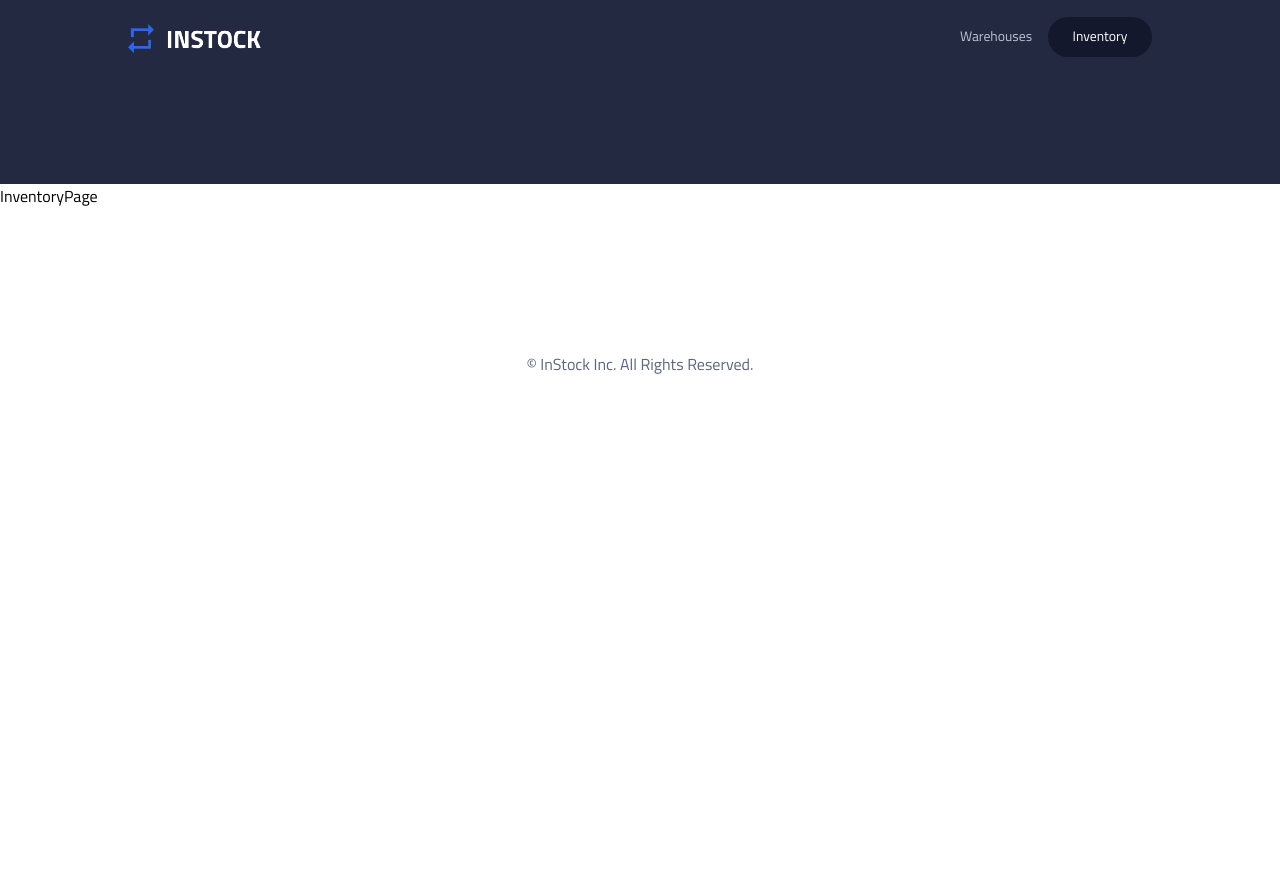
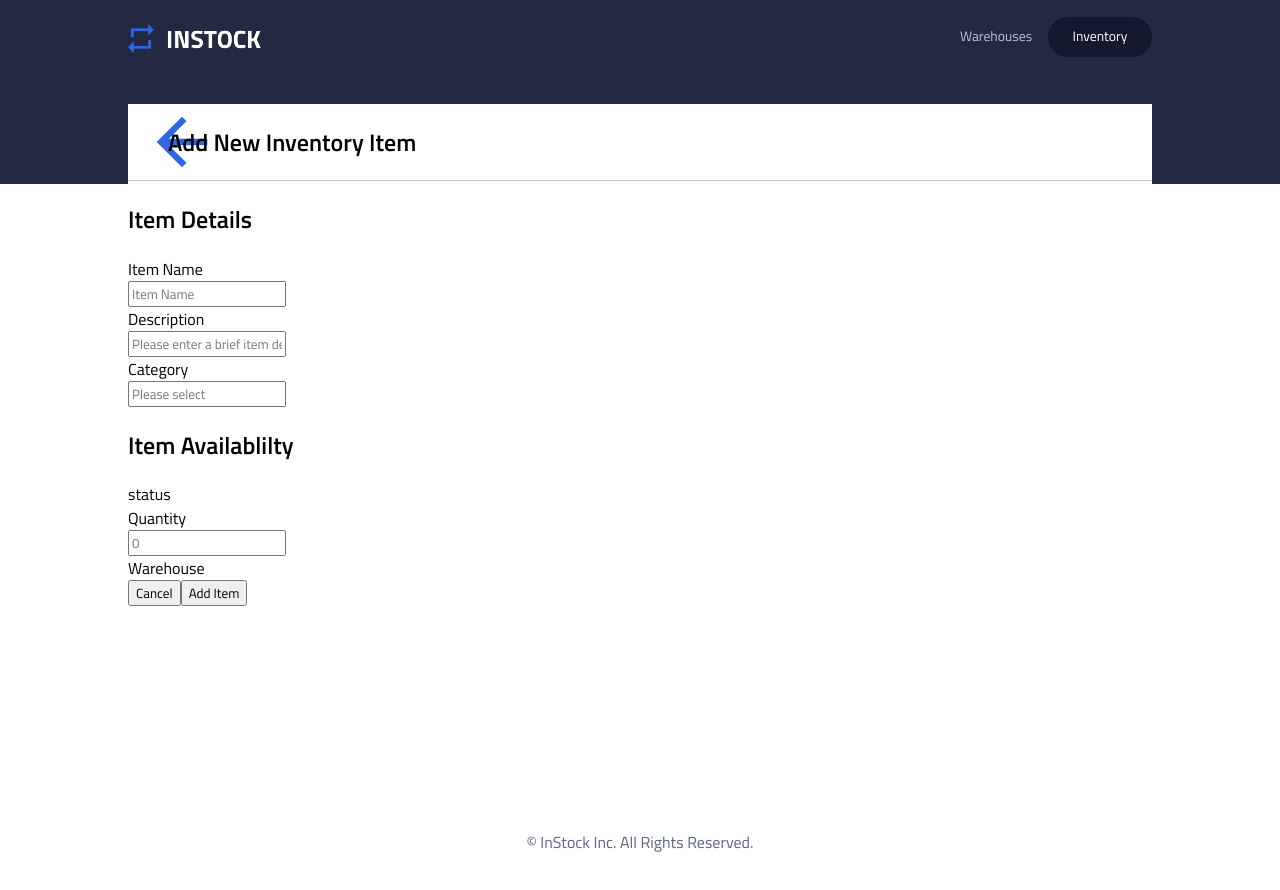
Before and after one commit to cathybi/instock-client, a React (Create React App) app: page /inventory in a window 1280 px wide. Shown: the top 890 px of the page. Before the commit the page ends 800 px from the top, so only its background shows below. Built offline with nearby package versions, Linux system fonts and the light colour scheme.

Commit message:
basic framework

```diff
--- a/src/components/AddNewInventory/AddNewInventory.jsx
+++ b/src/components/AddNewInventory/AddNewInventory.jsx
@@ -0,0 +1,94 @@
+import "./AddNewInventory.scss";
+import arrowBack from "../../assets/icons/arrow_back-24px.svg";
+import arrowDrop from "../../assets/icons/arrow_drop_down-24px.svg";
+import React from "react";
+import { Link } from "react-router-dom";
+
+function AddNewInventory() {
+  return (
+    <section className="new-inventory">
+      <div className="new-inventory__nav">
+        <div className="new-inventory__back">
+          <Link className="new-inventory__link" to="/inventory">
+            <img
+              src={arrowBack}
+              alt="arrow back"
+              className="new-inventory__arrowIcon"
+            />
+          </Link>
+          <h1 className="new-inventory__title">Add New Inventory Item</h1>
+        </div>
+      </div>
+
+      <div className="new-inventory__item-details">
+        <h2 className="new-inventory__subtitle">Item Details</h2>
+        <div className="new-inventory__container">
+          <div className="new-inventory__name">
+            <div className="new-inventory__form-header">Item Name</div>
+            <div className="new-inventory__form">
+              <input
+                type="text"
+                className="new-inventory__input"
+                placeholder="Item Name"
+              />
+            </div>
+          </div>
+
+          <div className="new-inventory__description">
+            <div className="new-inventory__form-header">Description</div>
+            <div className="new-inventory__form">
+              <input
+                type="text"
+                className="new-inventory__input new-inventory__input--description"
+                placeholder="Please enter a brief item description..."
+              />
+            </div>
+          </div>
+
+          <div className="new-inventory__category">
+            <div className="new-inventory__form-header">Category</div>
+            <div className="new-inventory__form">
+              <input
+                type="text"
+                className="new-inventory__input"
+                placeholder="Please select"
+              />
+            </div>
+          </div>
+        </div>
+      </div>
+
+      <div className="new-inventory__availablity">
+        <h2 className="new-inventory__subtitle">Item Availablilty</h2>
+
+        <div className="new-inventory__container">
+          <div className="new-inventory__status">
+            <div className="new-inventory__form-header">status</div>
+          </div>
+
+          <div className="new-inventory__quantity">
+            <div className="new-inventory__form-header">Quantity</div>
+            <div className="new-inventory__form">
+              <input
+                type="text"
+                className="new-inventory__input"
+                placeholder="0"
+              />
+            </div>
+          </div>
+
+          <div className="new-inventory__warehouse">
+            <div className="new-inventory__form-header">Warehouse</div>
+          </div>
+        </div>
+      </div>
+
+      <div className="new-inventory__button">
+        <button className="new-inventory__cancel">Cancel</button>
+        <button className="new-inventory__add">Add Item</button>
+      </div>
+    </section>
+  );
+}
+
+export default AddNewInventory;
--- a/src/components/AddNewInventory/AddNewInventory.scss
+++ b/src/components/AddNewInventory/AddNewInventory.scss
@@ -0,0 +1,39 @@
+@use "./../../styles/partials/mixins" as *;
+@use "./../../styles/partials/mixins-mobile" as *;
+@use "./../../styles/partials/mixins-desktop-tablet" as *;
+@use "./../../styles/partials/variables" as *;
+@use "./../../styles/partials/typography" as *;
+
+.new-inventory {
+  background-color: $primary-white;
+  display: flex;
+  flex-direction: column;
+  margin: 0 1rem;
+  position: relative;
+  top: -5rem;
+  z-index: 1;
+
+  @include tablet {
+    margin: 0 2rem;
+  }
+
+  @include desktop {
+    margin: 0 8rem;
+  }
+
+  &__nav {
+    border-bottom: 1px solid $secondary-cloud;
+    padding-left: $m-margin;
+    padding-right: $m-margin;
+    display: flex;
+    justify-content: space-between;
+  }
+
+  &__link {
+    display: flex;
+  }
+
+  &__back {
+    display: flex;
+  }
+}
--- a/src/pages/InventoryPage/InventoryPage.jsx
+++ b/src/pages/InventoryPage/InventoryPage.jsx
@@ -1,7 +1,7 @@
-import "./InventoryPage.scss"
+import AddNewInventory from "../../components/AddNewInventory/AddNewInventory";
+import "./InventoryPage.scss";
+
 const InventoryPage = () => {
-    return (
-        <>InventoryPage</>
-    );
-}
+  return <AddNewInventory />;
+};
 export default InventoryPage;
```
